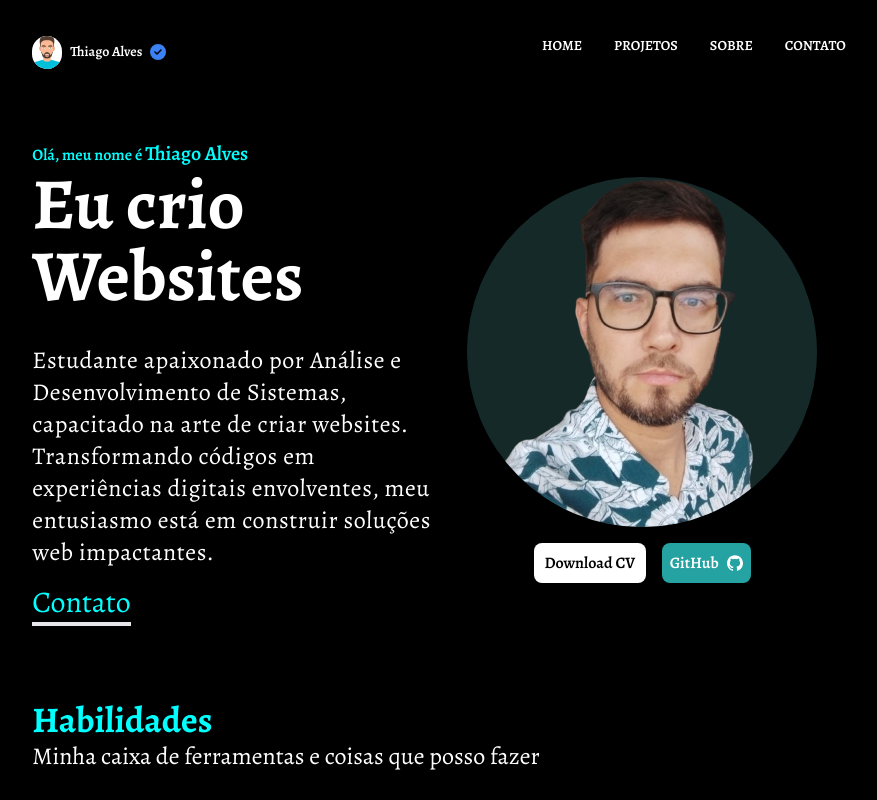
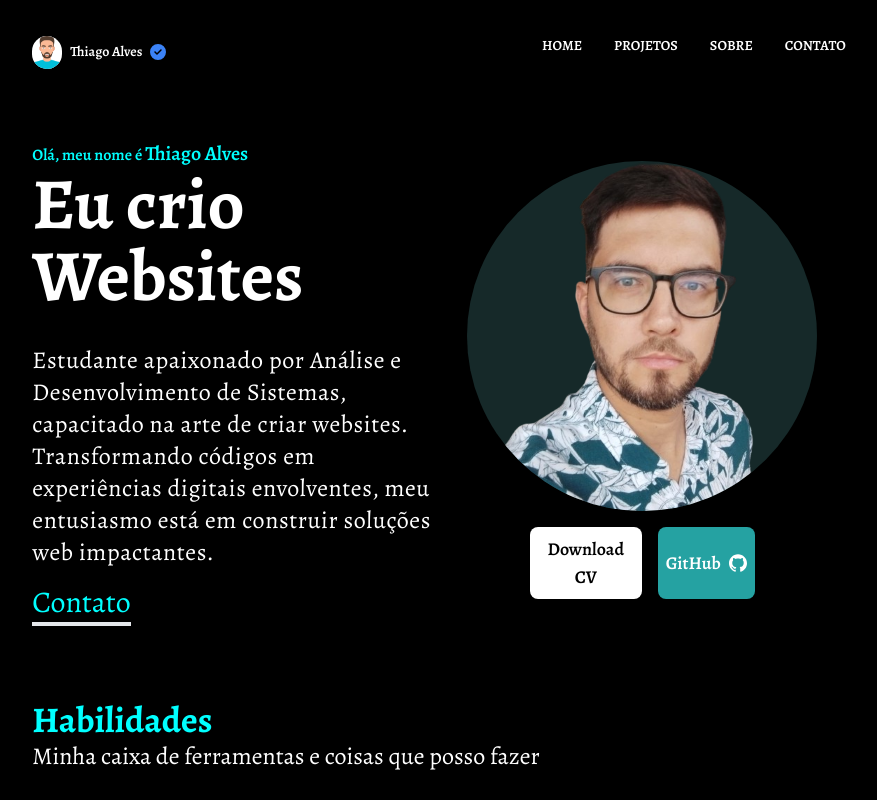
Before and after one commit to Thiago87dev/portifolio, a Next.js app: page / in a window 1280 px wide. Shown: the top 800 px of the page, without its empty margins (201-1078 px from the left). Built offline with nearby package versions, Linux system fonts and the light colour scheme.

Commit message:
curriculo

```diff
--- a/src/pages/index.tsx
+++ b/src/pages/index.tsx
@@ -90,7 +90,7 @@ export default function Home() {
           />
           <div className="flex flex-col w-full justify-center sg:w-3/4 md:flex-row gap-4">
             <button
-              className="bg-colorWhite rounded-lg p-2  md:w-28 font-semibold hover:scale-90"
+              className="bg-colorWhite text-lg rounded-lg p-2  md:w-28 font-semibold hover:scale-90"
               type="button"
               onClick={handleClick}
             >
@@ -99,7 +99,7 @@ export default function Home() {
 
             <Link
               target="_blank"
-              className="flex  items-center justify-center text-colorWhite bg-colorThird gap-2 font-semibold rounded-lg p-2 hover:scale-90"
+              className="flex  items-center justify-center text-colorWhite bg-colorThird gap-2 text-lg font-semibold rounded-lg p-2 hover:scale-90"
               href="https://github.com/Thiago87dev"
             >
               GitHub <SiGithub />
```
Also changed, not shown: 2 other files (tests, documents, lock files or other folders).
